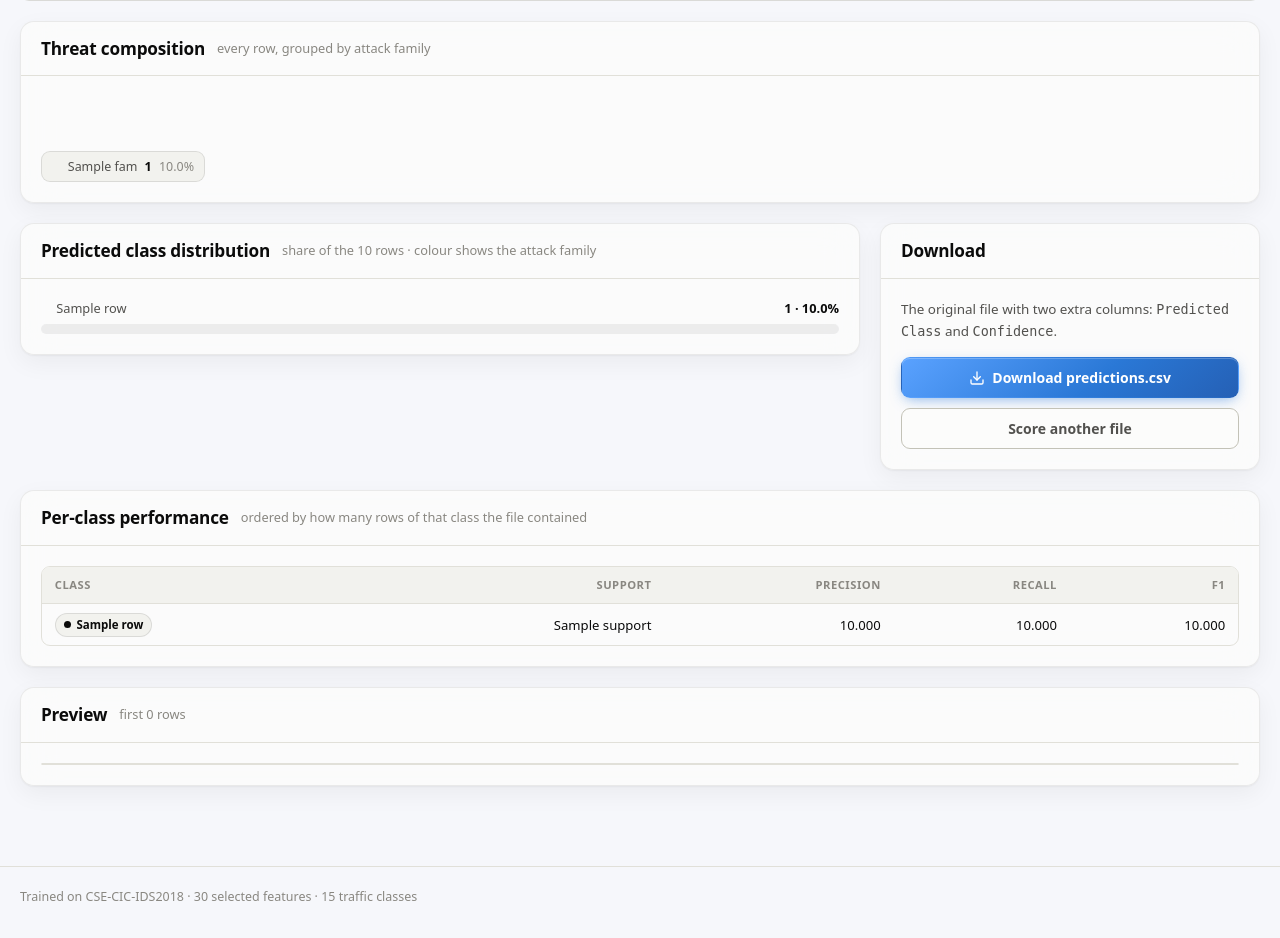
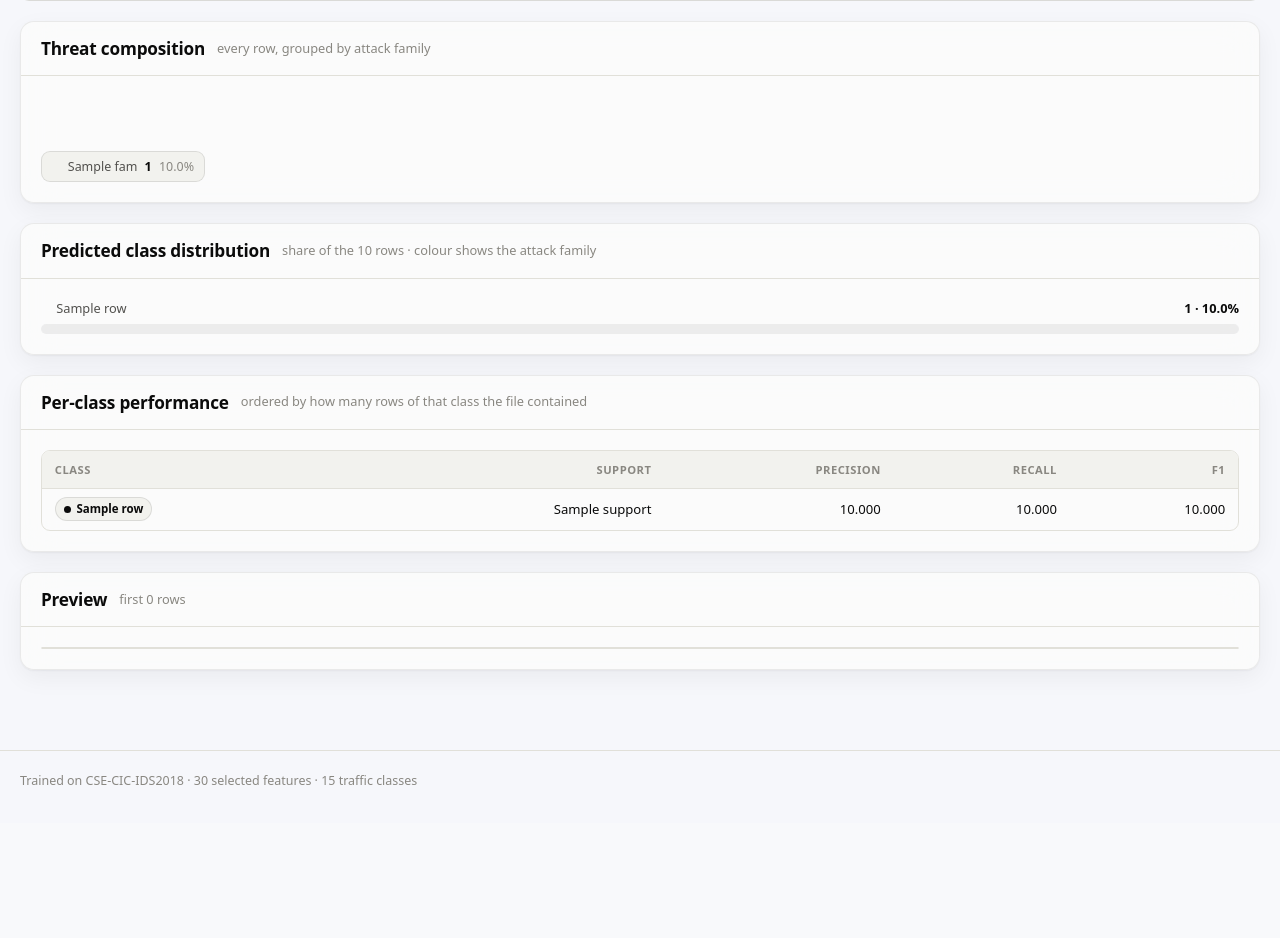
Before and after one commit to mohitbhatta2-ship-it/IDS, a Django app: template webapp_django/predictor/templates/predictor/batch_result.html in a window 1280 px wide. Shown: the part 839-1777 px from the top of the page. After the commit the page ends 1624 px from the top, so only its background shows below. Run offline with Django 5.2, Linux system fonts and the light colour scheme; the template is opened without the code that fills it: most values are stand-ins (such as "Sample title", 1, 10 or a date in 2020).

Commit message:
Remove the batch results download section
The Download card on the dataset results page was not working, so drop it
along with the plumbing that only existed to serve it: the download_batch
view, its URL route, the download_token context key, and the per-run CSV
write to media/batch/.

The predicted class distribution card now spans the full width where the
two-column layout used to be.

Co-Authored-By: Claude Opus 5 <noreply@anthropic.com>

```diff
--- a/webapp_django/predictor/templates/predictor/batch_result.html
+++ b/webapp_django/predictor/templates/predictor/batch_result.html
@@ -132,7 +132,6 @@
     </div>
   </div>
 
-  <div class="layout" style="padding-bottom: 0;">
   <div class="card">
     <div class="card-head">
       <h2>Predicted class distribution</h2>
@@ -153,28 +152,6 @@
         {% endfor %}
       </div>
     </div>
-    </div>
-
-    <aside>
-      <div class="card">
-        <div class="card-head"><h2>Download</h2></div>
-        <div class="card-body">
-          <p style="font-size: .84rem; color: var(--ink-2); margin-bottom: .9rem;">
-            The original file with two extra columns: <code>Predicted Class</code> and
-            <code>Confidence</code>.
-          </p>
-          <a class="btn" href="{% url 'download_batch' download_token %}" style="width: 100%; justify-content: center;">
-            <svg viewBox="0 0 24 24" width="16" height="16" fill="none" stroke="currentColor" stroke-width="2" stroke-linecap="round" stroke-linejoin="round">
-              <path d="M21 15v4a2 2 0 0 1-2 2H5a2 2 0 0 1-2-2v-4"/><path d="m7 10 5 5 5-5"/><path d="M12 15V3"/>
-            </svg>
-            Download predictions.csv
-          </a>
-          <a class="btn btn-ghost" href="{% url 'batch' %}" style="width: 100%; justify-content: center; margin-top: .6rem;">
-            Score another file
-          </a>
-        </div>
-      </div>
-    </aside>
   </div>
 
   {% if evaluation %}
--- a/webapp_django/predictor/urls.py
+++ b/webapp_django/predictor/urls.py
@@ -7,7 +7,6 @@ urlpatterns = [
     path("predict/", views.manual, name="manual"),
     path("api/predict/", views.api_predict, name="api_predict"),
     path("batch/", views.batch, name="batch"),
-    path("batch/download/<str:token>/", views.download_batch, name="download_batch"),
     path("history/", views.history, name="history"),
     path("history/clear/", views.clear_history, name="clear_history"),
 ]
```
Also changed, not shown: webapp_django/predictor/views.py (+1 -21 lines). Lines whose indentation alone changed are shown as unchanged.
